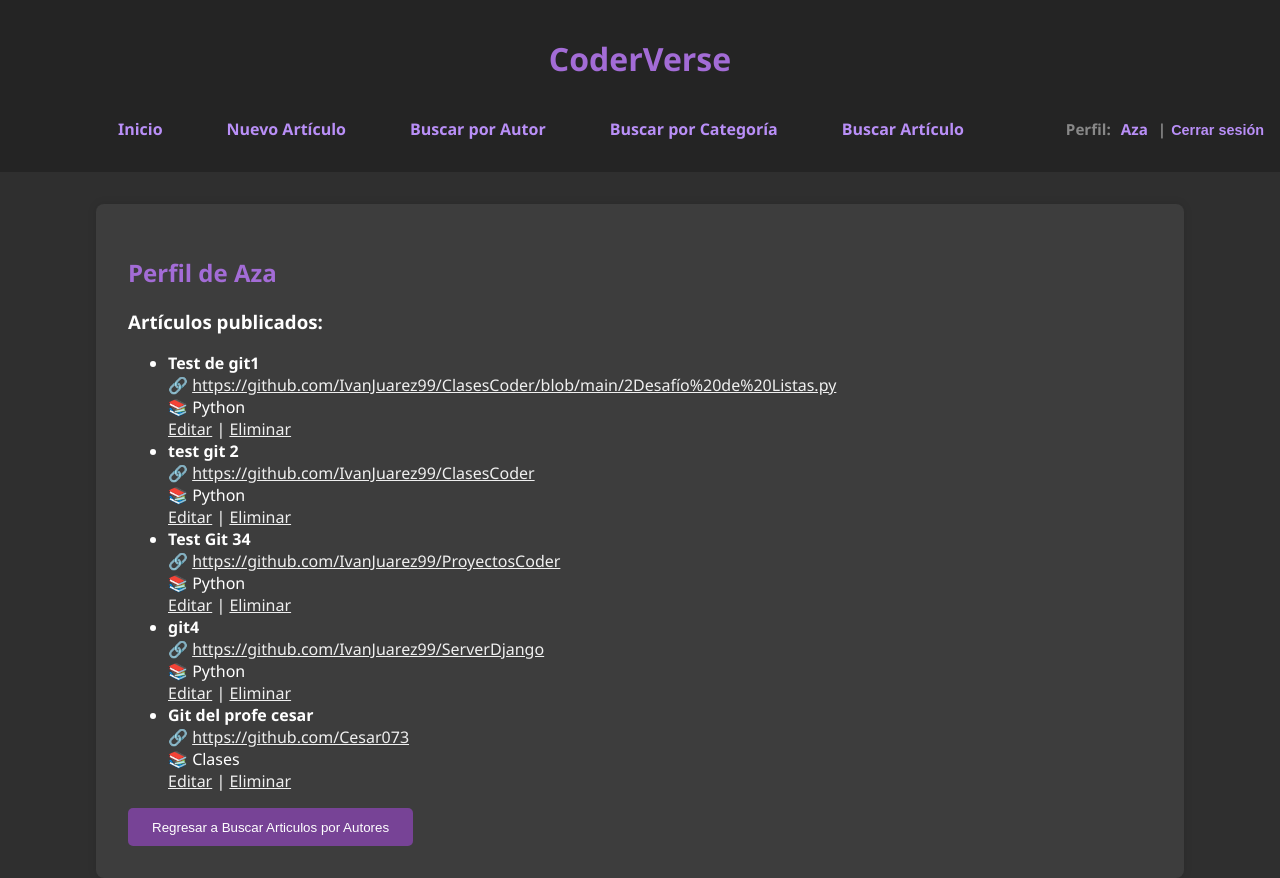
After one commit to IvanJuarez99/ProyectosCoder, a Django app: page /perfil/1/ in a window 1280 px wide. The commit adds this page. Run offline with Django 4.2, Linux system fonts and the light colour scheme; a user stored in the database is signed in; data comes from the database, SQL or seed files in the repository; both versions use the stored data as it was after the commit.

Commit message:
Se agregaron perfiles, edicion y eliminacion

```diff
--- a/blog_de_programacion/blog/models.py
+++ b/blog_de_programacion/blog/models.py
@@ -1,6 +1,8 @@
 from django.db import models
+from django.contrib.auth.models import User
 
 class Autor(models.Model):
+    user = models.OneToOneField(User, on_delete=models.CASCADE, null=True, blank=True)
     nombre = models.CharField(max_length=100)
     especialidad = models.CharField(max_length=100)
     biografia = models.TextField()
@@ -19,8 +21,8 @@ class Categoria(models.Model):
 
 class Articulo(models.Model):
     titulo = models.CharField(max_length=200)
+    autor = models.ForeignKey(Autor, on_delete=models.CASCADE)
     contenido = models.TextField()
-    autor = models.ForeignKey(Autor, on_delete=models.CASCADE)
     categoria = models.ForeignKey(Categoria, on_delete=models.CASCADE)
     fecha_publicacion = models.DateField(auto_now_add=True)
 
--- a/blog_de_programacion/blog/templates/blog/articulo_list.html
+++ b/blog_de_programacion/blog/templates/blog/articulo_list.html
@@ -13,7 +13,7 @@
                                 <h3 class="card-title">- {{ articulo.titulo }}</h5>
                                 <p class="card-text">
                                     <strong>👨‍💻 Autor:</strong> {{ articulo.autor.nombre }} <br>
-                                    <strong>📚 Categoría:</strong> {{ articulo.categoria.nombre }} <br>
+                                    <strong>🔗 GitHub:</strong> <a href="{{ articulo.contenido }}" target="_blank">{{ articulo.contenido }}</a><br>
                                 </p>
                             </div>
                         </div>
--- a/blog_de_programacion/blog/templates/blog/base.html
+++ b/blog_de_programacion/blog/templates/blog/base.html
@@ -14,17 +14,11 @@
             color: white;
         }
 
-
-        body {
-            background-color: #2f2f2f;
-        }
-
         body {
             display: flex;
             flex-direction: column;
             min-height: 100vh;
         }
-
 
         header, footer {
             background-color: #242424;
@@ -32,7 +26,6 @@
             text-align: center;
             padding: 1rem;
         }
-
 
         nav {
             display: flex;
@@ -46,7 +39,7 @@
             margin: 0 1.5rem;
             text-decoration: none;
             font-weight: bold;
-            padding: 0.5rem 1rem;
+            padding: 0.5rem 0.5rem;
             border-radius: 6px;
             transition: background-color 0.3s;
         }
@@ -54,7 +47,6 @@
         nav a:hover {
             background-color: #5f4b8b;
         }
-
 
         main {
             width: 80%;
@@ -67,16 +59,13 @@
             flex: 1;
         }
 
-
         h1, h2 {
             color: #a36cd6;
         }
 
-
         p, a {
             color: #f0f0f0;
         }
-
 
         form input, form select, form textarea {
             width: 100%;
@@ -89,21 +78,18 @@
             color: white;
         }
 
-
         input[type="submit"], button {
             background-color: #774396;
             color: white;
             border: none;
             padding: 0.7rem 1.5rem;
-            border-radius: 6px;
+            border-radius: 5px;
             cursor: pointer;
         }
-
 
         footer {
             margin-top: auto;
         }
-
 
         @media (max-width: 768px) {
             main {
@@ -124,7 +110,6 @@
 
         {% if user.is_authenticated %}
             <nav style="display: flex; justify-content: space-between; align-items: center; flex-wrap: wrap;">
-
                 <!-- Enlaces centrados -->
                 <div style="display: flex; justify-content: center; flex-wrap: wrap; flex: 1;">
                     <a href="{% url 'inicio' %}">Inicio</a>
@@ -135,17 +120,25 @@
                 </div>
 
                 <!-- Usuario a la derecha -->
-                <div style="text-align: right; min-width: 200px; margin-left: auto;">
-                    Hola, {{ user.username }} |
-                    <form action="{% url 'logout' %}" method="post" style="display:inline;">
+                <div style="display: flex; align-items: center; font-weight: bold; font-size: 0.95rem;">
+                    <span>Perfil:</span>
+                    {% with autor=user.autor %}
+                        {% if autor %}
+                            <a href="{% url 'perfil_autor' autor.id %}" style="color: rgb(185, 143, 247); text-decoration: none; margin: 0 2px;">{{ user.username }}</a>
+                        {% else %}
+                            <span style="color: rgb(185, 143, 247); margin: 0 px;">{{ user.username }}</span>
+                        {% endif %}
+                    {% endwith %}
+                    <span>| </span>
+                    <form action="{% url 'logout' %}" method="post" style="display: inline; margin-left: 5px;">
                         {% csrf_token %}
-                        <button type="submit" style="background:none; border:none; color:rgb(185, 143, 247); cursor:pointer; font-weight:bold;">
-                            Cerrar sesión
-                        </button>
+                        <button type="submit" style="border: none; background: none; padding: 0; margin: 0; color: rgb(185, 143, 247);font-size: 0.90rem; font-weight: bold; cursor: pointer; display: inline;">Cerrar sesión</button>
                     </form>
                 </div>
+
+
+
             </nav>
-
         {% else %}
             <nav>
                 {% if request.resolver_match.url_name != 'login' %}
@@ -157,9 +150,10 @@
             </nav>
         {% endif %}
     </header>
-    </div>
 
     <main>
         {% block content %}
         {% endblock %}
     </main>
+</body>
+</html>
--- /dev/null
+++ b/blog_de_programacion/blog/templates/blog/perfil.html
@@ -0,0 +1,27 @@
+{% extends 'blog/base.html' %}
+
+{% block content %}
+    <h2>Perfil de {{ autor.nombre }}</h2>
+
+    <h3>Artículos publicados:</h3>
+    <ul>
+        {% for articulo in articulos %}
+            <li>
+                <strong>{{ articulo.titulo }}</strong><br>
+                🔗 <a href="{{ articulo.contenido }}" target="_blank">{{ articulo.contenido }}</a><br>
+                📚 {{ articulo.categoria.nombre }}<br>
+                {% if es_mi_perfil %}
+                    <a href="{% url 'editar_articulo' articulo.id %}">Editar</a> |
+                    <a href="{% url 'eliminar_articulo' articulo.id %}">Eliminar</a>
+                {% endif %}
+            </li>
+        {% empty %}
+            <p>No hay artículos aún.</p>
+        {% endfor %}
+    </ul>
+
+    <!-- Botón para regresar a la búsqueda de perfiles -->
+    <a href="{% url 'buscar_autor' %}">
+        <button>Regresar a Buscar Articulos por Autores</button>
+    </a>
+{% endblock %}
--- a/blog_de_programacion/blog/urls.py
+++ b/blog_de_programacion/blog/urls.py
@@ -10,5 +10,9 @@ urlpatterns = [
     path('buscar_articulos/', views.buscar_articulos, name='buscar_articulos'),
     path('', views.inicio, name='inicio'),
     path('registro/', views.registro, name='registro'),
+    path('perfil/<int:autor_id>/', views.perfil_autor, name='perfil_autor'),
+    path('articulo/editar/<int:pk>/', views.editar_articulo, name='editar_articulo'),
+    path('articulo/eliminar/<int:pk>/', views.eliminar_articulo, name='eliminar_articulo'),
+
 
 ]
--- a/blog_de_programacion/blog/views.py
+++ b/blog_de_programacion/blog/views.py
@@ -4,19 +4,72 @@ from .models import Articulo,Autor, Categoria
 from django.contrib.auth.decorators import login_required
 from .forms import RegistroUsuarioForm
 from django.contrib.auth import login
+from django.shortcuts import get_object_or_404
+from django.http import HttpResponseForbidden
 
-
+from django.shortcuts import render, redirect
+from .forms import RegistroUsuarioForm
+from .models import Autor
 
 def registro(request):
     if request.method == 'POST':
         form = RegistroUsuarioForm(request.POST)
         if form.is_valid():
             user = form.save()
+            # Crear un autor vacío asociado al nuevo usuario
+            Autor.objects.get_or_create(user=user, nombre=user.username)
             login(request, user)
+            autor = Autor.objects.get(user=user)
             return redirect('inicio')
     else:
         form = RegistroUsuarioForm()
     return render(request, 'blog/registro.html', {'form': form})
+
+
+@login_required
+def perfil_autor(request, autor_id):
+    autor = get_object_or_404(Autor, id=autor_id)
+    articulos = Articulo.objects.filter(autor=autor)
+    es_mi_perfil = request.user == autor.user
+
+    return render(request, 'blog/perfil.html', {
+        'autor': autor,
+        'articulos': articulos,
+        'es_mi_perfil': es_mi_perfil,
+    })
+
+@login_required
+def editar_articulo(request, pk):
+    articulo = get_object_or_404(Articulo, pk=pk)
+
+    # Verificar si el usuario es el autor del artículo
+    if articulo.autor.user != request.user:
+        return HttpResponseForbidden("No tenés permiso para editar este artículo.")
+
+    if request.method == 'POST':
+        form = ArticuloForm(request.POST, instance=articulo)
+        if form.is_valid():
+            form.save()
+            return redirect('perfil_autor', autor_id=articulo.autor.id)  # Redirigir al perfil del autor
+
+    else:  # Si es un GET, mostrar el formulario con los datos actuales del artículo
+        form = ArticuloForm(instance=articulo)
+
+    return render(request, 'blog/editar_articulo.html', {'form': form, 'articulo': articulo})
+
+@login_required
+def eliminar_articulo(request, pk):
+    try:
+        articulo = Articulo.objects.get(pk=pk)
+    except Articulo.DoesNotExist:
+        # Si el artículo no se encuentra, redirigir al listado de artículos o mostrar un mensaje
+        return redirect('articulo_list')  # O cualquier otra URL válida, como 'inicio'
+
+    if articulo.autor.user != request.user:
+        return HttpResponseForbidden("No tenés permiso para eliminar este artículo.")
+
+    articulo.delete()
+    return redirect('perfil_autor', autor_id=articulo.autor.id)  # Redirigir al perfil del autor
 
 @login_required
 def buscar_autor(request):
@@ -25,13 +78,25 @@ def buscar_autor(request):
         articulos = Articulo.objects.filter(autor__nombre__icontains=autor)
     else:
         articulos = []
-    return render(request, 'blog/buscar_autor.html', {'articulos': articulos})
+
+    # Lista completa de autores
+    todos_los_autores = Autor.objects.all()
+
+    return render(request, 'blog/buscar_autor.html', {
+        'articulos': articulos,
+        'todos_los_autores': todos_los_autores
+    })
 
 @login_required
 def buscar_categoria(request):
     categoria = request.GET.get("categoria", "")
     articulos = Articulo.objects.filter(categoria__nombre__icontains=categoria) if categoria else []
-    return render(request, 'blog/buscar_categoria.html', {"articulos": articulos})
+    todas_las_categorias = Categoria.objects.all()
+
+    return render(request, 'blog/buscar_categoria.html', {
+        "articulos": articulos,
+        "todas_las_categorias": todas_las_categorias
+    })
 
 
 
@@ -53,16 +118,21 @@ def crear_articulo(request):
     if request.method == 'POST':
         form = ArticuloForm(request.POST)
         if form.is_valid():
-
-            autor = form.cleaned_data.get('autor')
-            nuevo_autor = form.cleaned_data.get('nuevo_autor')
-            if nuevo_autor:
-                autor, created = Autor.objects.get_or_create(nombre=nuevo_autor)
-
             categoria = form.cleaned_data.get('categoria')
             nueva_categoria = form.cleaned_data.get('nueva_categoria')
+
             if nueva_categoria:
-                categoria, created = Categoria.objects.get_or_create(nombre=nueva_categoria)
+                categoria, _ = Categoria.objects.get_or_create(nombre=nueva_categoria)
+
+            # Asociar automáticamente el usuario logueado con un autor
+            autor, _ = Autor.objects.get_or_create(
+                user=request.user,
+                defaults={
+                    'nombre': request.user.username,
+                    'especialidad': 'Sin especialidad',
+                    'biografia': 'Biografía no disponible.'
+                }
+            )
 
             articulo = form.save(commit=False)
             articulo.autor = autor
@@ -75,6 +145,7 @@ def crear_articulo(request):
         form = ArticuloForm()
 
     return render(request, 'blog/crear_articulo.html', {'form': form})
+
 @login_required
 def articulo_list(request):
     articulos = Articulo.objects.all()
--- a/blog_de_programacion/blog_de_programacion/settings.py
+++ b/blog_de_programacion/blog_de_programacion/settings.py
@@ -9,7 +9,7 @@ https://docs.djangoproject.com/en/4.2/topics/settings/
 For the full list of settings and their values, see
 https://docs.djangoproject.com/en/4.2/ref/settings/
 """
-
+import os
 from pathlib import Path
 
 # Build paths inside the project like this: BASE_DIR / 'subdir'.
@@ -59,7 +59,8 @@ ROOT_URLCONF = 'blog_de_programacion.urls'
 TEMPLATES = [
     {
         'BACKEND': 'django.template.backends.django.DjangoTemplates',
-        'DIRS': [],
+        'DIRS': [os.path.join(BASE_DIR, 'blog', 'templates', 'blog')],
+
         'APP_DIRS': True,
         'OPTIONS': {
             'context_processors': [
@@ -102,7 +103,6 @@ AUTH_PASSWORD_VALIDATORS = [
 # Internationalization
 # https://docs.djangoproject.com/en/4.2/topics/i18n/
 
-LANGUAGE_CODE = 'en-us'
 
 TIME_ZONE = 'UTC'
 
```
Also changed, not shown: blog_de_programacion/blog/forms.py (+15 -17 lines), blog_de_programacion/blog/templates/blog/buscar_articulos.html (+6 -4 lines), blog_de_programacion/blog/templates/blog/buscar_autor.html (+10 -2 lines), blog_de_programacion/blog/templates/blog/buscar_categoria.html (+7 -1 lines), blog_de_programacion/blog/templates/blog/crear_articulo.html (+2 -7 lines), blog_de_programacion/blog/templates/blog/editar_articulo.html (added, +13 -0 lines), blog_de_programacion/blog/migrations/0001_initial.py, blog_de_programacion/blog/migrations/0002_remove_articulo_autor_nombre_and_more.py (deleted), blog_de_programacion/db.sqlite3.
